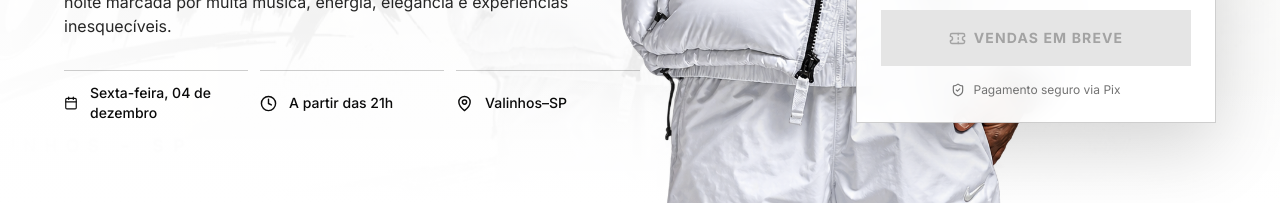
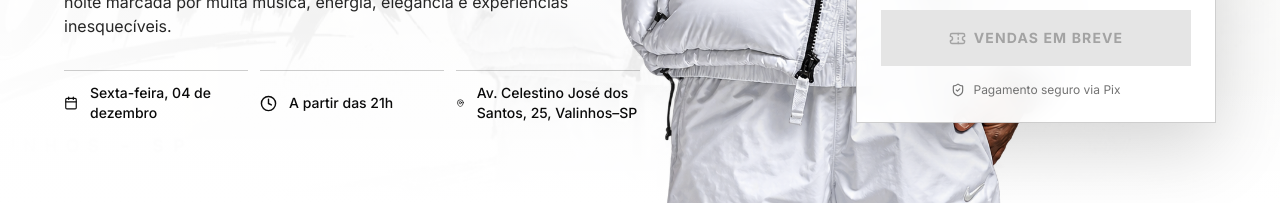
Before and after one commit to pedropapaaa/Lux-House, a React (Vite) app: page / in a window 1280 px wide. Shown: the part 697-902 px from the top of the page. Built offline with nearby package versions, Linux system fonts and the light colour scheme; no server answers; the database is empty.

Commit message:
Update HeroSection.tsx

```diff
--- a/src/components/home/HeroSection.tsx
+++ b/src/components/home/HeroSection.tsx
@@ -17,7 +17,7 @@ export default function HeroSection({ onBuyClick }: HeroSectionProps) {
   const canBuy = Boolean(event && salesEnabled && event.status !== 'coming_soon' && event.status !== 'ended');
   const dateLabel = eventDate ? `${WEEKDAYS[eventDate.getDay()]}, ${eventDate.getDate()} de ${MONTHS[eventDate.getMonth()]}` : 'Sexta-feira, 04 de dezembro';
   const timeLabel = event?.event_time || 'A partir das 21h';
-  const location = event?.location || 'Valinhos–SP';
+  const location = event?.location || 'Av. Celestino José dos Santos, 25, Valinhos–SP';
   const buyLabel = canBuy ? 'Comprar ingresso' : event?.status === 'ended' ? 'Evento encerrado' : 'Vendas em breve';
   const countdownDate = event?.event_date ?? '2026-12-04';
   const countdownTime = event?.event_time ?? '21h00';
```
